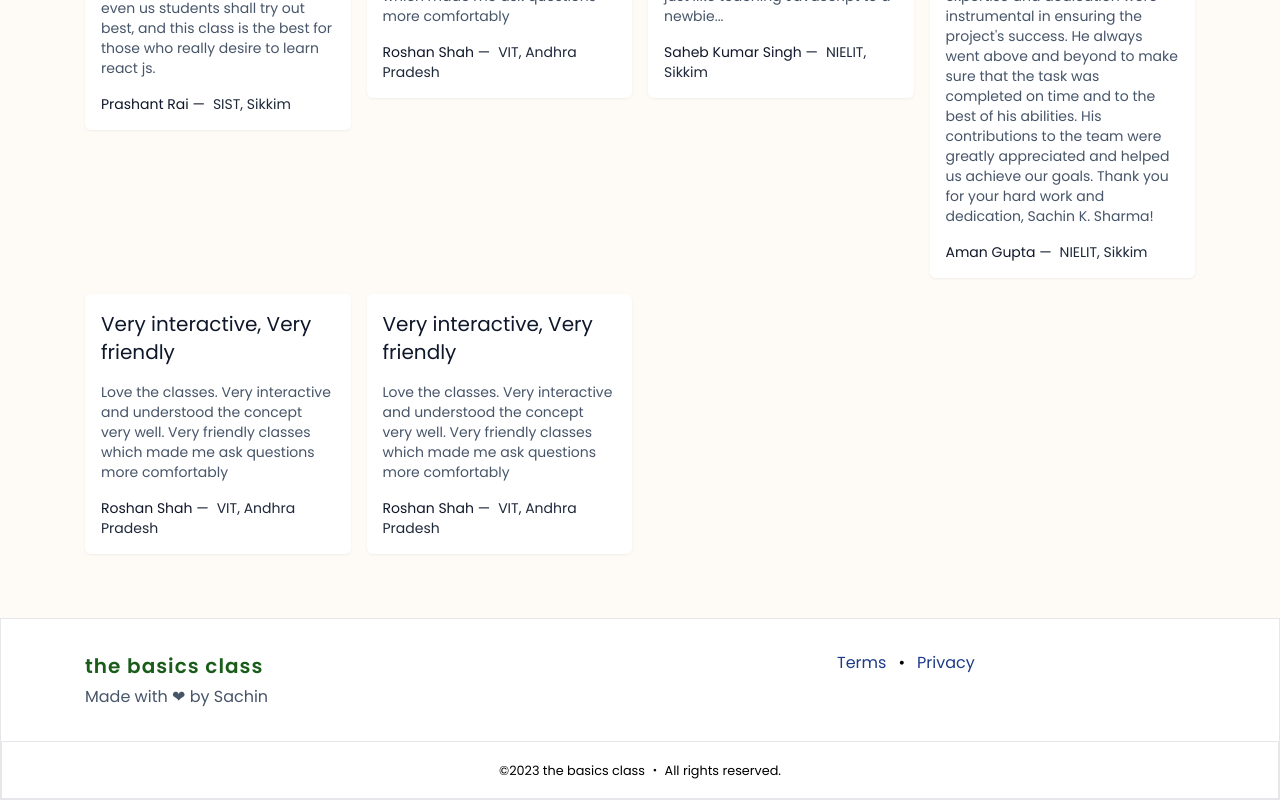
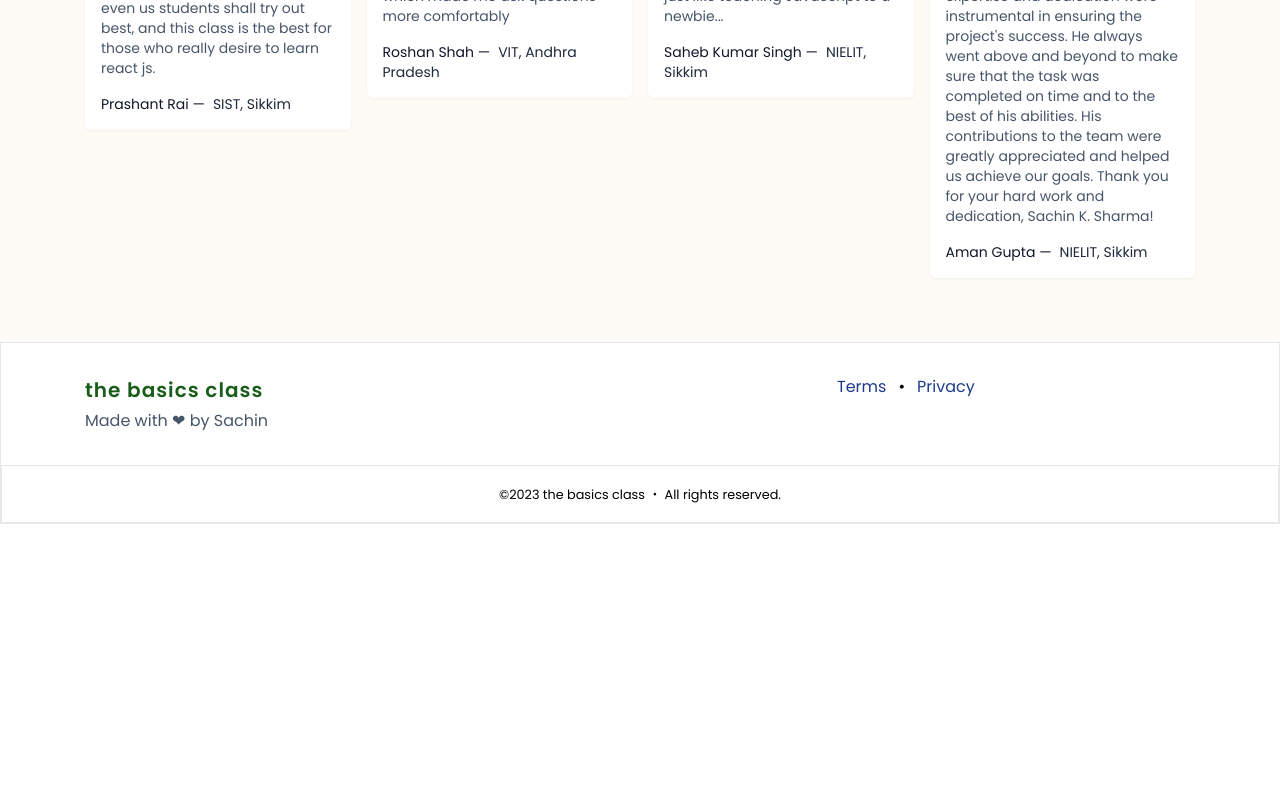
Before and after one commit to sachinshrmaa/cohort, a Next.js app: page / in a window 1280 px wide. Shown: the part 2324-3124 px from the top of the page. After the commit the page ends 2848 px from the top, so only its background shows below. Built offline with nearby package versions, Linux system fonts and the light colour scheme.

Commit message:
fix: update testimonial test data

```diff
--- a/data/testimonials.ts
+++ b/data/testimonials.ts
@@ -32,23 +32,7 @@ const testimonials: TestimonialData[] = [
       "I'd like to give a shoutout to Sachin K. Sharma , who was an integral part of our project. His expertise and dedication were instrumental in ensuring the project's success. He always went above and beyond to make sure that the task was completed on time and to the best of his abilities. His contributions to the team were greatly appreciated and helped us achieve our goals. Thank you for your hard work and dedication, Sachin K. Sharma!",
     organization: "NIELIT, Sikkim",
     keywords: "Expertise and Dedication",
-  },
-  {
-    id: 5,
-    name: "Roshan Shah",
-    message:
-      "Love the classes. Very interactive and understood the concept very well. Very friendly classes which made me ask questions more comfortably",
-    organization: "VIT, Andhra Pradesh",
-    keywords: "Very interactive, Very friendly",
-  },
-   {
-    id: 6,
-    name: "Roshan Shah",
-    message:
-      "Love the classes. Very interactive and understood the concept very well. Very friendly classes which made me ask questions more comfortably",
-    organization: "VIT, Andhra Pradesh",
-    keywords: "Very interactive, Very friendly",
-  },
+  }
 ];
 
 export default testimonials;
```
